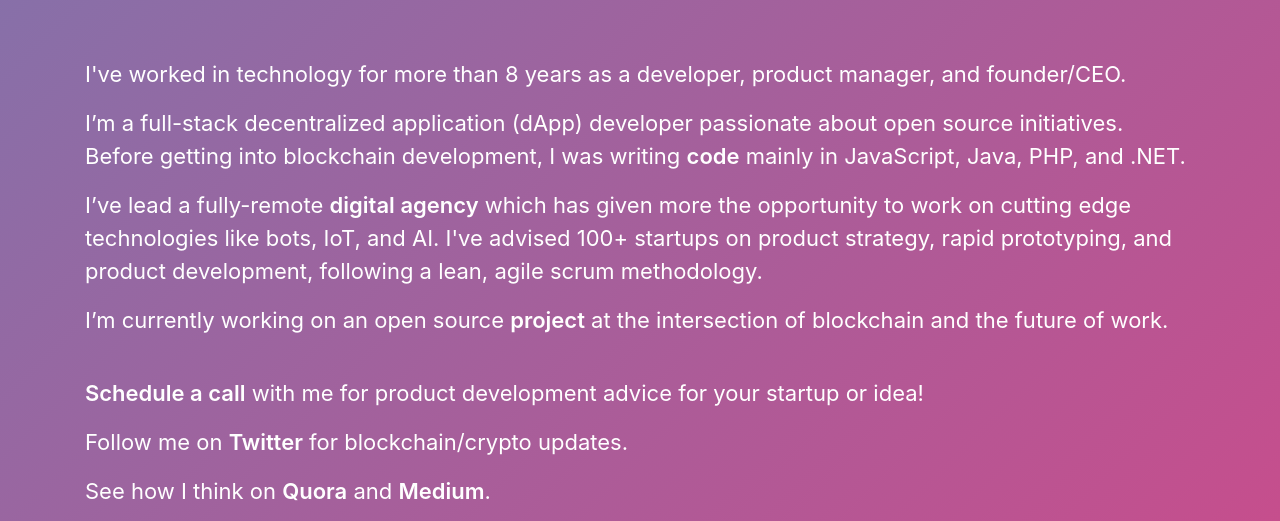
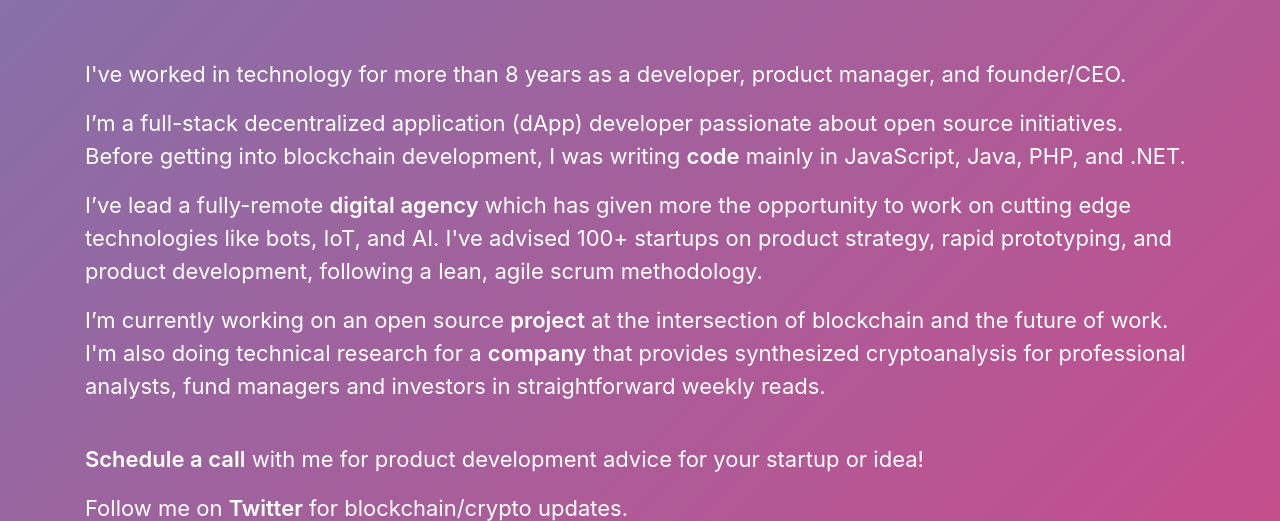
Before and after one commit to samc621/site, a plain HTML site: page index.html in a window 1280 px wide. Shown: the part 445-966 px from the top of the page. Drawn offline with nearby package versions, Linux system fonts and the light colour scheme.

Commit message:
Updated bio

```diff
--- a/index.html
+++ b/index.html
@@ -37,15 +37,19 @@
                 <a href="https://github.com/samc621" target="_blank">code</a> mainly in JavaScript, Java, PHP, and .NET.
             </p>
             <p>I’ve lead a fully-remote
-                <a href="https://techsuitenyc.com" target="_blank">digital agency</a> which has given more the opportunity to work on cutting edge technologies like bots, IoT,
-                and AI. I've advised 100+ startups on product strategy, rapid prototyping, and product development, following
-                a lean, agile scrum methodology.</p>
+                <a href="https://techsuitenyc.com" target="_blank">digital agency</a> which has given more the opportunity
+                to work on cutting edge technologies like bots, IoT, and AI. I've advised 100+ startups on product strategy,
+                rapid prototyping, and product development, following a lean, agile scrum methodology.</p>
             <p>I’m currently working on an open source
-                <a href="https://mentat.org" target="_blank">project</a> at the intersection of blockchain and the future of work.</p>
+                <a href="https://mentat.org" target="_blank">project</a> at the intersection of blockchain and the future
+                of work. I'm also doing technical research for a <a href="https://51pct.io" target="_blank">company</a> that
+                provides synthesized cryptoanalysis for professional analysts, fund managers and investors in straightforward
+                weekly reads.</p>
         </div>
         <div class="row3">
             <p>
-                <a href="https://clarity.fm/samuelcorso" target="_blank">Schedule a call</a> with me for product development advice for your startup or idea!</p>
+                <a href="https://clarity.fm/samuelcorso" target="_blank">Schedule a call</a> with me for product development
+                advice for your startup or idea!</p>
             <p>Follow me on
                 <a href="https://twitter.com/samc621" target="_blank">Twitter</a> for blockchain/crypto updates.</p>
             <p> See how I think on
```
